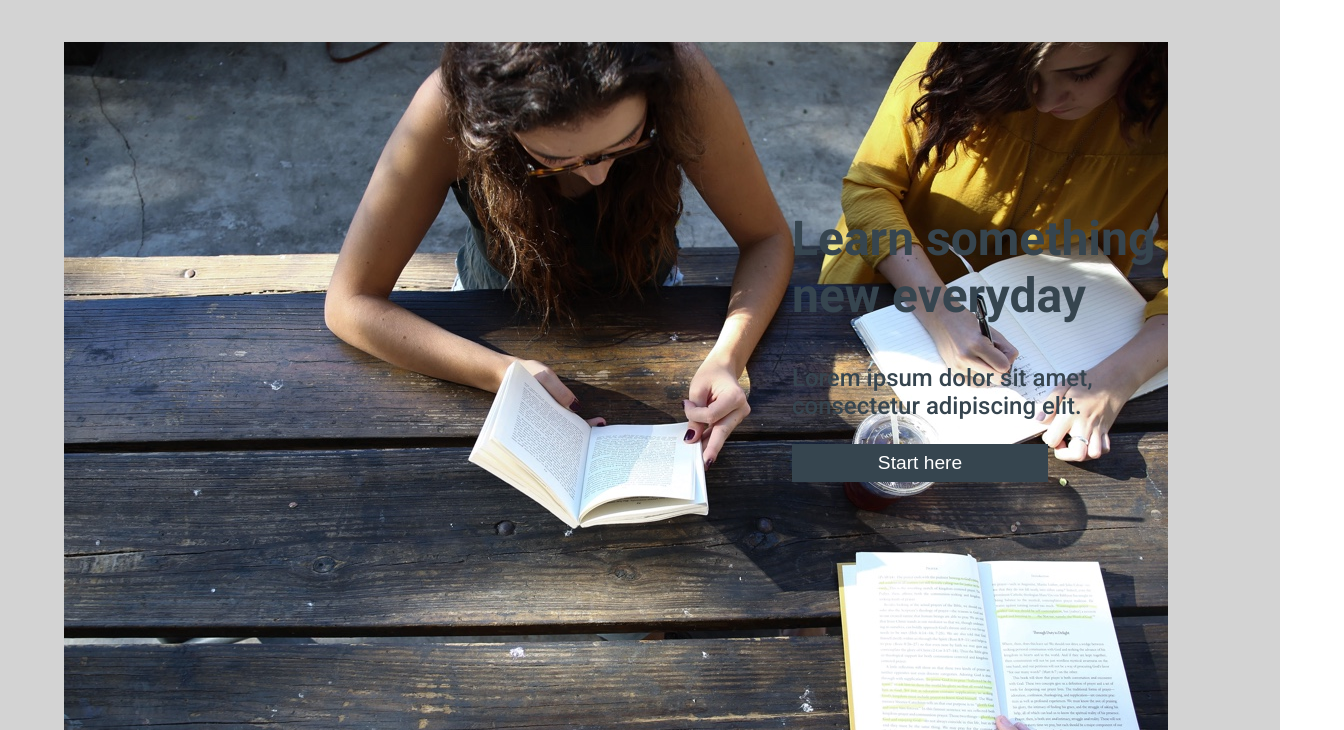
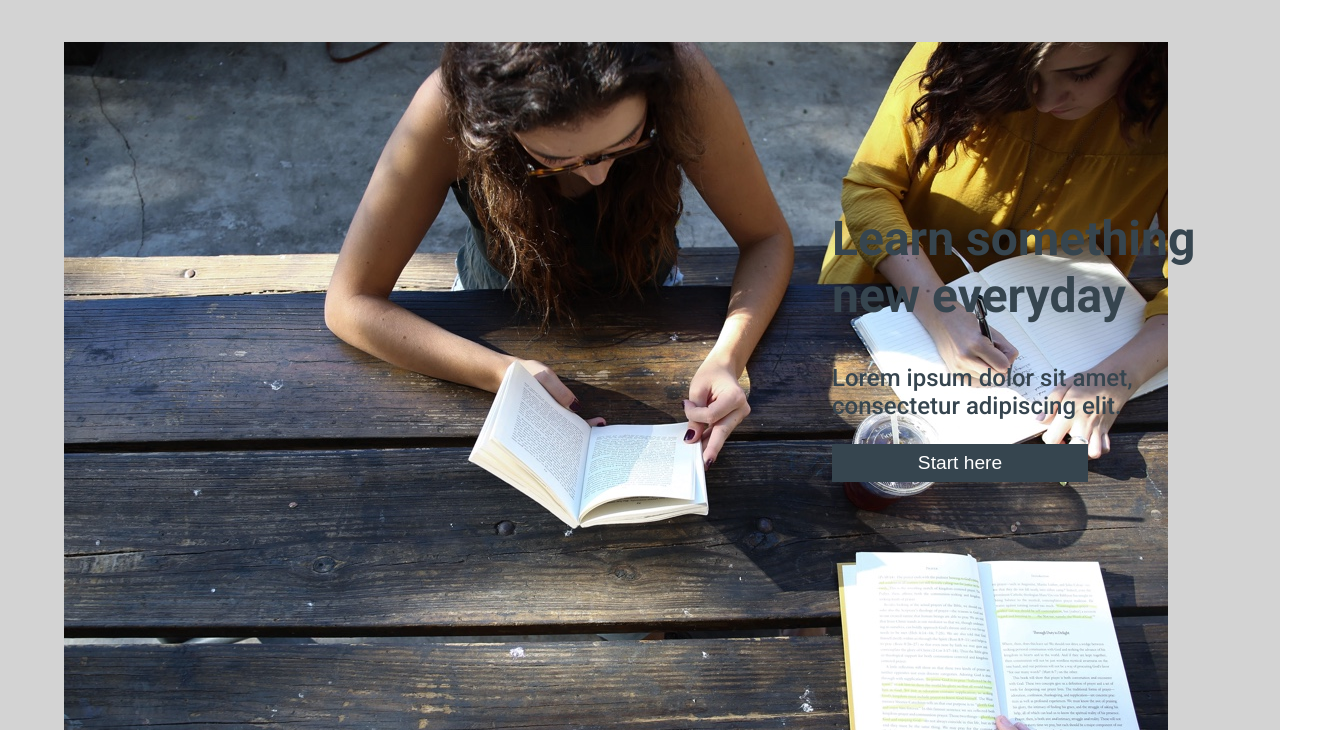
Before and after one commit to MayaKirken/colmaracademy, a plain HTML site: page index.html in a window 1280 px wide. Shown: the part 70-800 px from the top of the page, 1344 px wide, since content can reach past the window. Drawn offline with Linux system fonts and the light colour scheme.

Commit message:
Add change offset value

```diff
--- a/resources/css/style.css
+++ b/resources/css/style.css
@@ -75,12 +75,10 @@ span a {
 }
 
 
-
 #sign-in hgroup {
     position: absolute;
     top: 30%;
-    left: 60%;
-    margin-left: 1.5rem;
+    left: 65%;
 }
 
 #sign-in h2 {
```
